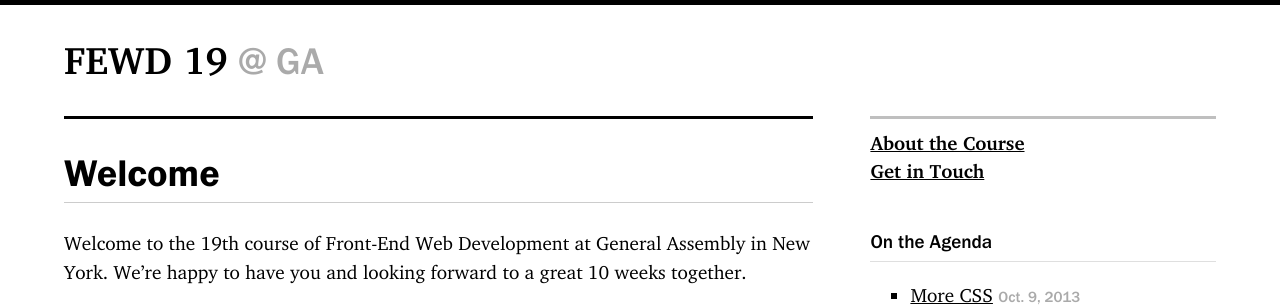
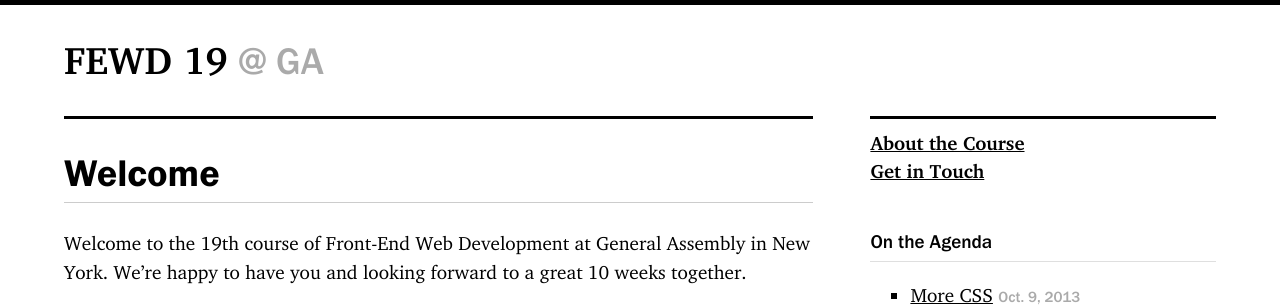
Before and after one commit to nevanscott/fewd19, a Jekyll site: the page built from index.md, in a window 1280 px wide. Shown: the top 306 px of the page. Built offline with Jekyll 4.4.1, drawn with Linux system fonts in a browser that asks for light colours; Markdown is read by kramdown in place of the engine named in the settings.

Commit message:
design tweak

```diff
--- a/assets/css/main.css
+++ b/assets/css/main.css
@@ -107,7 +107,7 @@
 	margin-top: 2em;
 }
 #main-nav {
-	border-top: 3px solid rgba(0,0,0,.25);
+	border-top: 3px solid black;
 	padding: .5em 0;
 	margin: 3em 0 1.5em;
 	font-weight: bold;
```
